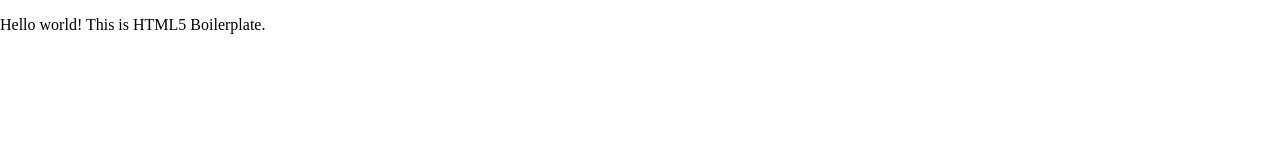
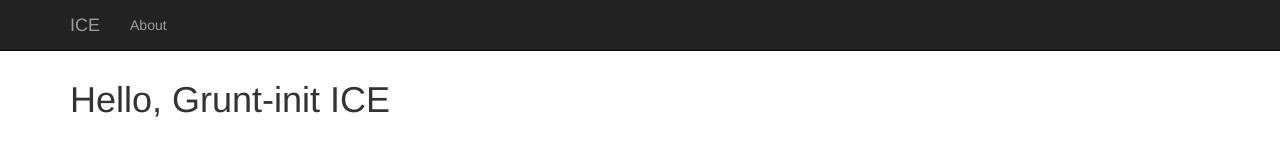
Before and after one commit to andyyou/grunt-init-ice, a website: page root/index.html in a window 1280 px wide. Drawn offline with nearby package versions, Linux system fonts and the light colour scheme; files that its build step writes are made by us from their sources.

Commit message:
modify basic html example add bootstrap

```diff
--- a/root/index.html
+++ b/root/index.html
@@ -13,8 +13,15 @@
         <!-- Place favicon.ico and apple-touch-icon.png in the root directory -->
 
         <link rel="stylesheet" href="css/normalize.css">
-        <link rel="stylesheet" href="css/main.css">
-        <script src="js/vendor/modernizr-2.6.2.min.js"></script>
+        <link rel="stylesheet" href="css/bootstrap.min.css">
+        <style>
+        body{
+          padding-top: 60px;
+        }
+        </style>
+        <script src="js/modernizr.min.js"></script>
+        <!--<script src="//ajax.googleapis.com/ajax/libs/angularjs/1.0.8/angular.min.js"></script>-->
+        <!--<script src="js/angular.min.js"></script>-->
     </head>
     <body>
         <!--[if lt IE 7]>
@@ -22,12 +29,31 @@
         <![endif]-->
 
         <!-- Add your site or application content here -->
-        <p>Hello world! This is HTML5 Boilerplate.</p>
+        <div class="navbar navbar-inverse navbar-fixed-top">
+          <div class="container">
+            <div class="navbar-header">
+              <button type="button" class="navbar-toggle" data-toggle="collapse" data-target=".navbar-collapse">
+                <span class="icon-bar"></span>
+                <span class="icon-bar"></span>
+                <span class="icon-bar"></span>
+              </button>
+              <a class="navbar-brand" href="#">ICE</a>
+            </div>
+            <div class="collapse navbar-collapse">
+              <ul class="nav navbar-nav">
+                <li><a href="#about">About</a></li>
+              </ul>
+            </div><!--/.nav-collapse -->
+          </div>
+        </div><!--/.navbar -->
 
-        <script src="//ajax.googleapis.com/ajax/libs/jquery/1.10.2/jquery.min.js"></script>
-        <script>window.jQuery || document.write('<script src="js/vendor/jquery-1.10.2.min.js"><\/script>')</script>
-        <script src="js/plugins.js"></script>
-        <script src="js/main.js"></script>
+        <div class="container">
+          <h1>Hello, Grunt-init ICE</h1>
+        </div>
+
+        <!--<script src="//ajax.googleapis.com/ajax/libs/jquery/1.10.2/jquery.min.js"></script>-->
+        <script src="js/jquery.min.js"></script>
+        <script src="js/bootstrap.min.js"></script>
 
         <!-- Google Analytics: change UA-XXXXX-X to be your site's ID. -->
         <script>
```
